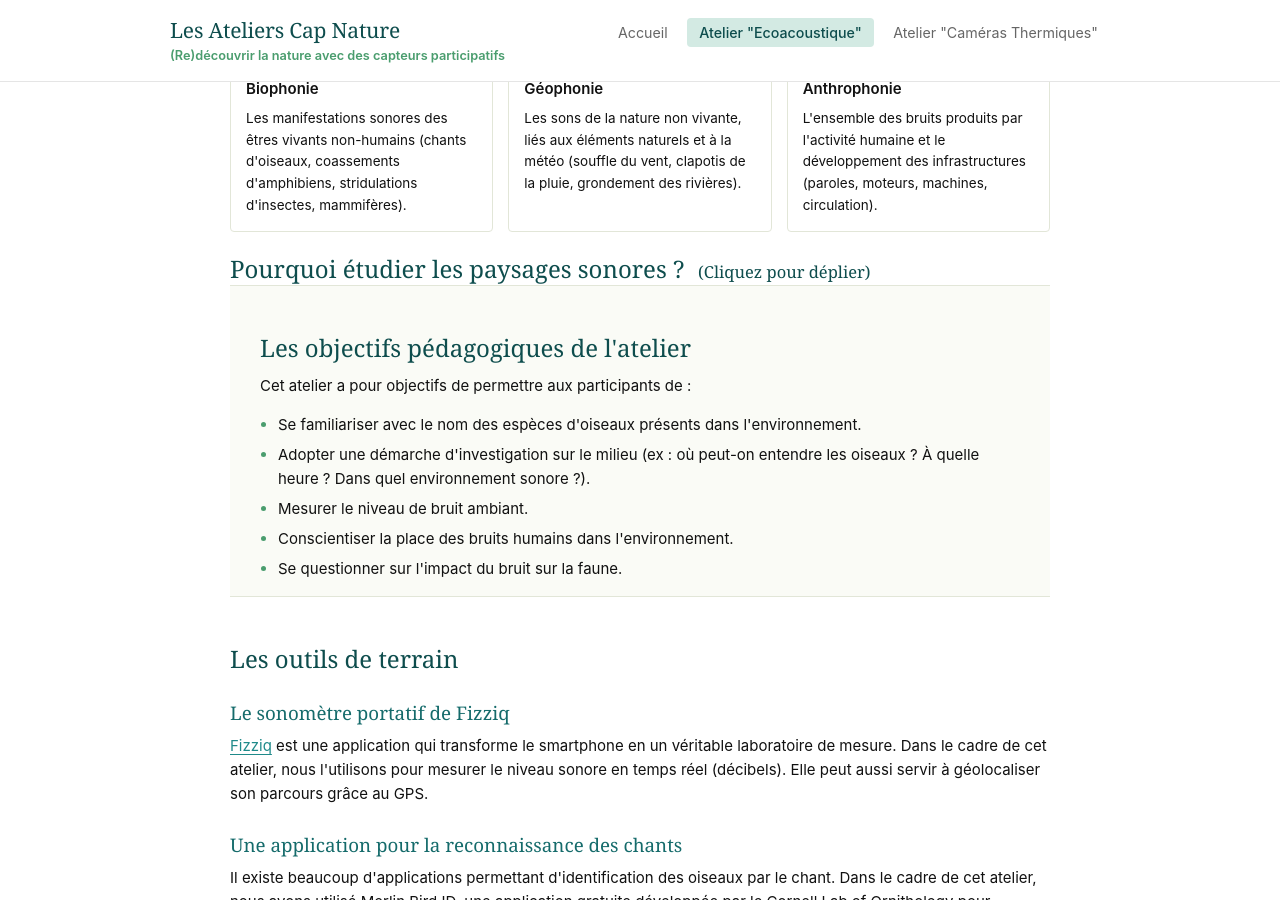
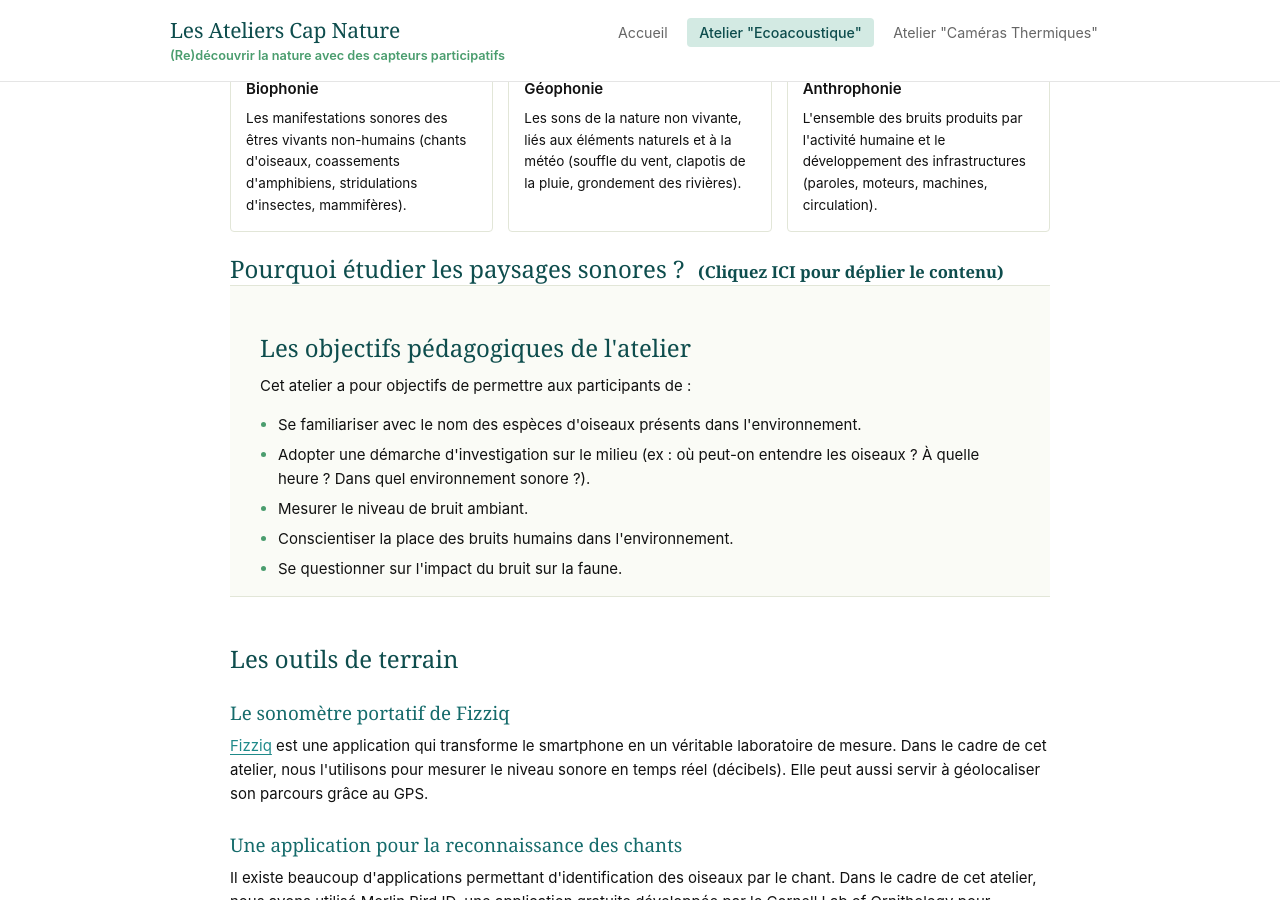
Before and after one commit to marieleapouliquen/wiki-cap-nature, a Jekyll site: the page built from _pages/module-oiseaux/index.md, in a window 1280 px wide and 900 px high, scrolled down 534 px. Built offline with Jekyll 4.4.1, drawn with Linux system fonts in a browser that asks for light colours.

Commit message:
Update index.md

```diff
--- a/_pages/module-oiseaux/index.md
+++ b/_pages/module-oiseaux/index.md
@@ -51,7 +51,7 @@ title: "À l'écoute des oiseaux et du paysage sonore"
 <details id="interet" class="content" style="cursor: pointer; outline: none;">
 
     <summary style="list-style: none; outline: none;">
-      <h2 style="display: inline-block; margin-top: 0; margin-bottom: 0;">Pourquoi étudier les paysages sonores ? <span style="font-size: 1.1rem; color: var(--color-text-muted); margin-left: 0.5rem; font-weight: normal;">(Cliquez pour déplier)</span></h2>
+      <h2 style="display: inline-block; margin-top: 0; margin-bottom: 0;">Pourquoi étudier les paysages sonores ? <span style="font-size: 1.1rem; color: var(--color-text-muted); margin-left: 0.5rem; font-weight: bold;">(Cliquez ICI pour déplier le contenu)</span></h2>
     </summary>
 
     <div style="margin-top: 1.5rem; cursor: default;" onclick="event.stopPropagation();">
```
